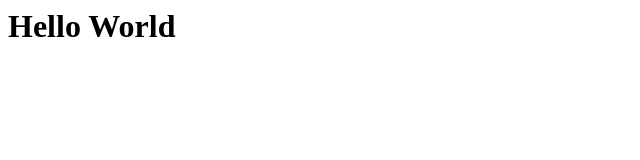
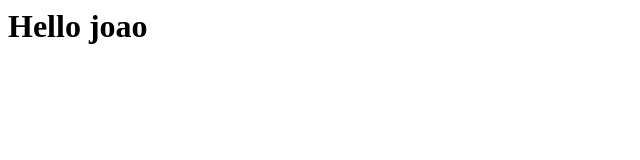
Before and after one commit to Jcalhaugit/ProjectTest, a plain HTML site: page pythonproject/index.html in a window 1280 px wide. Shown: the full height of the page, 0-640 px from the left. Drawn offline with Linux system fonts and the light colour scheme.

Commit message:
alteração feita

```diff
--- a/pythonproject/index.html
+++ b/pythonproject/index.html
@@ -1 +1 @@
-<h1> Hello World</h1>
+<h1> Hello joao</h1>
```
